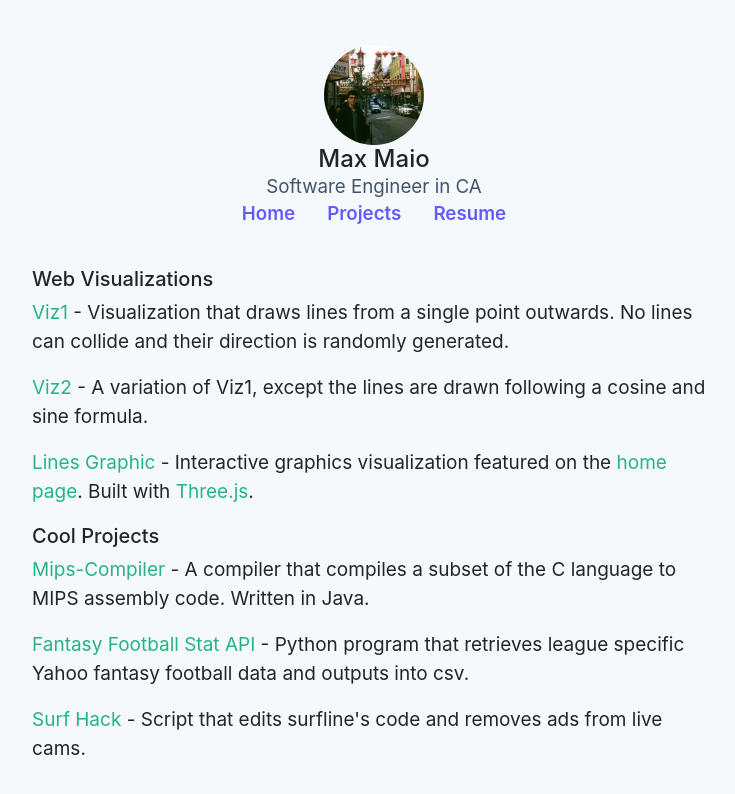
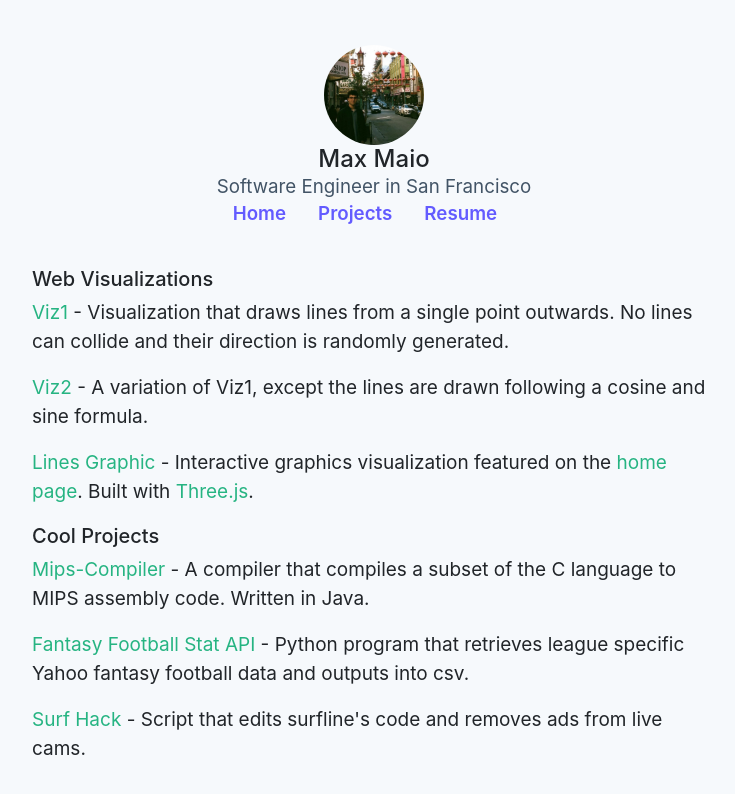
Before and after one commit to maxmaio/maxma.io, a Next.js app: page /projects in a window 1280 px wide. Shown: the top 794 px of the page, without its empty margins (266-1001 px from the left). Built offline with nearby package versions, Linux system fonts and the light colour scheme.

Commit message:
updated location

```diff
--- a/components/homePage.js
+++ b/components/homePage.js
@@ -80,7 +80,7 @@ function App() {
               height={100}
             />
             <h4>Max Maio</h4>
-            <p>Software Engineer in CA</p>
+            <p>Software Engineer in San Francisco</p>
           </div>
           <div >
             <Nav className={styles.nav}>
--- a/pages/projects.js
+++ b/pages/projects.js
@@ -15,7 +15,7 @@ export default function projects() {
                         height={100}
                     />
                     <h4>Max Maio</h4>
-                    <p>Software Engineer in CA</p>
+                    <p>Software Engineer in San Francisco</p>
 
 
                 </div>
```
Also changed, not shown: 1 other file (tests, documents, lock files or other folders).
